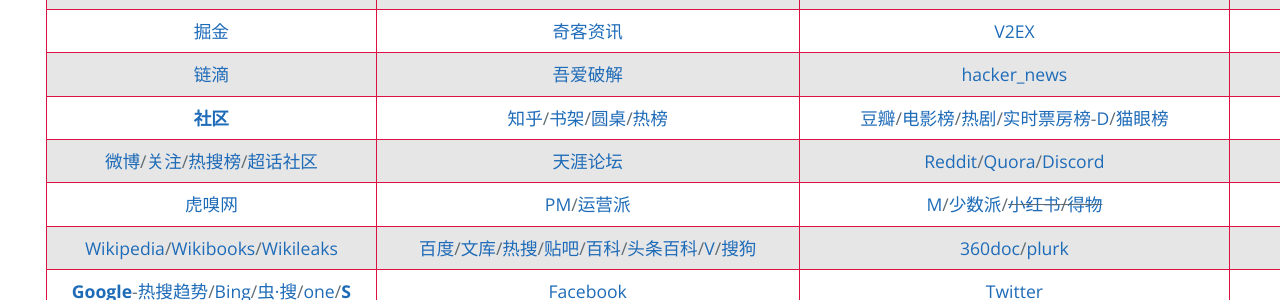
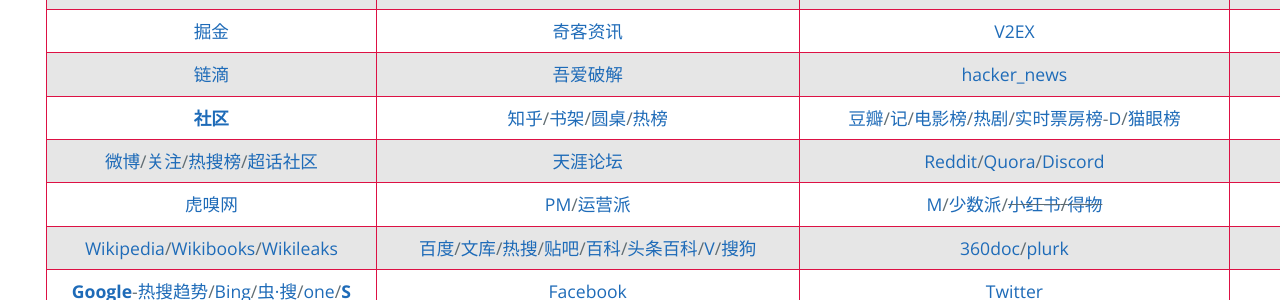
Before and after one commit to AmbroseRen/test, a Jekyll site: the page built from navigation.md, in a window 1280 px wide. Shown: the part 361-661 px from the top of the page. Built offline with Jekyll 4.4.1, drawn with Linux system fonts in a browser that asks for light colours; our own code applies the rules of GitHub Pages for plain Markdown files; the repository's description, which GitHub fills in, is left out.

Commit message:
Update navigation.md

```diff
--- a/navigation.md
+++ b/navigation.md
@@ -49,7 +49,7 @@
 | [CSDN](https://blog.csdn.net/Ambrose_Ren)/[热榜](https://blog.csdn.net/rank/list)/[placard](https://bbs.csdn.net/forums/placard) | [博客园](https://www.cnblogs.com/rensi/)/[主页](https://home.cnblogs.com/u/rensi/)/[S](https://zzk.cnblogs.com/s/blogpost) | []() | []() |
 | [掘金](https://juejin.cn/) | [奇客资讯](https://www.solidot.org/) | [V2EX](https://www.v2ex.com/?tab=tech) | []() |
 | [链滴](https://ld246.com/) | [吾爱破解](https://www.52pojie.cn/) | [hacker_news](https://news.ycombinator.com/) | [科学网-889891](http://blog.sciencenet.cn/home.php?mod=spacecp&ac=friend&op=find) |
-| [<strong id="sq">社区</strong>](Library/Forum.md) | [知乎](https://www.zhihu.com/people/RS101202303/following)/[书架](https://www.zhihu.com/pub/)/[圆桌](https://www.zhihu.com/roundtable)/[热榜](https://www.zhihu.com/hot) | [豆瓣](https://www.douban.com/people/AmbroseRen/)/[电影榜](https://movie.douban.com/)/[热剧](https://movie.douban.com/tv/#!type=tv&tag=%E7%83%AD%E9%97%A8&sort=recommend&page_limit=20&page_start=0)/[实时票房榜](https://www.endata.com.cn/BoxOffice/BO/RealTime/reTimeBO.html)-[D](https://ys.endata.cn/BoxOffice/Ranking)/[猫眼榜](https://piaofang.maoyan.com/dashboard) | [简书](https://www.jianshu.com/subscriptions#/timeline) |
+| [<strong id="sq">社区</strong>](Library/Forum.md) | [知乎](https://www.zhihu.com/people/RS101202303/following)/[书架](https://www.zhihu.com/pub/)/[圆桌](https://www.zhihu.com/roundtable)/[热榜](https://www.zhihu.com/hot) | [豆瓣](https://www.douban.com/people/AmbroseRen/)/[记](https://book.douban.com/people/AmbroseRen/)/[电影榜](https://movie.douban.com/)/[热剧](https://movie.douban.com/tv/#!type=tv&tag=%E7%83%AD%E9%97%A8&sort=recommend&page_limit=20&page_start=0)/[实时票房榜](https://www.endata.com.cn/BoxOffice/BO/RealTime/reTimeBO.html)-[D](https://ys.endata.cn/BoxOffice/Ranking)/[猫眼榜](https://piaofang.maoyan.com/dashboard) | [简书](https://www.jianshu.com/subscriptions#/timeline) |
 | [微博](https://weibo.com/3626507391/follow)/[关注](https://weibo.com/u/page/follow/3626507391/followGroup)/[热搜榜](https://weibo.com/hot/search)/[超话社区](https://huati.weibo.cn/discovery/super) | [天涯论坛](https://bbs.tianya.cn/) | [Reddit](https://www.reddit.com/)/[Quora](https://www.quora.com/)/[Discord](https://discord.com/channels/@me) | [Matters](https://matters.news/)/[Medium](https://medium.com/) |
 | [虎嗅网](https://www.huxiu.com/) | [PM](http://www.woshipm.com/)/[运营派](https://www.yunyingpai.com/) | [M](Library/Medicine.md)/[少数派](https://sspai.com/)/~~[小红书](https://www.xiaohongshu.com/explore)/[得物](https://www.dewu.com/community.html)~~ | []() |
 | [Wikipedia](https://www.wikipedia.org/)/[Wikibooks](https://www.wikibooks.org/)/[Wikileaks](https://wikileaks.org/What-is-WikiLeaks.html) | [百度](https://www.baidu.com/)/[文库](Library/AcademicSearch.md)/[热搜](https://top.baidu.com/board)/[贴吧](https://tieba.baidu.com/index.html)/[百科](https://baike.baidu.com/usercenter/lemmas#favorites)/[头条百科](https://www.baike.com/)/[V](https://baike.baidu.com/vbaike#gallary)/[搜狗](https://www.sogou.com/) | [360doc](http://www.360doc.com/mycontacts.aspx)/[plurk](https://www.plurk.com/AmbroseRenCN) | []() |
```
